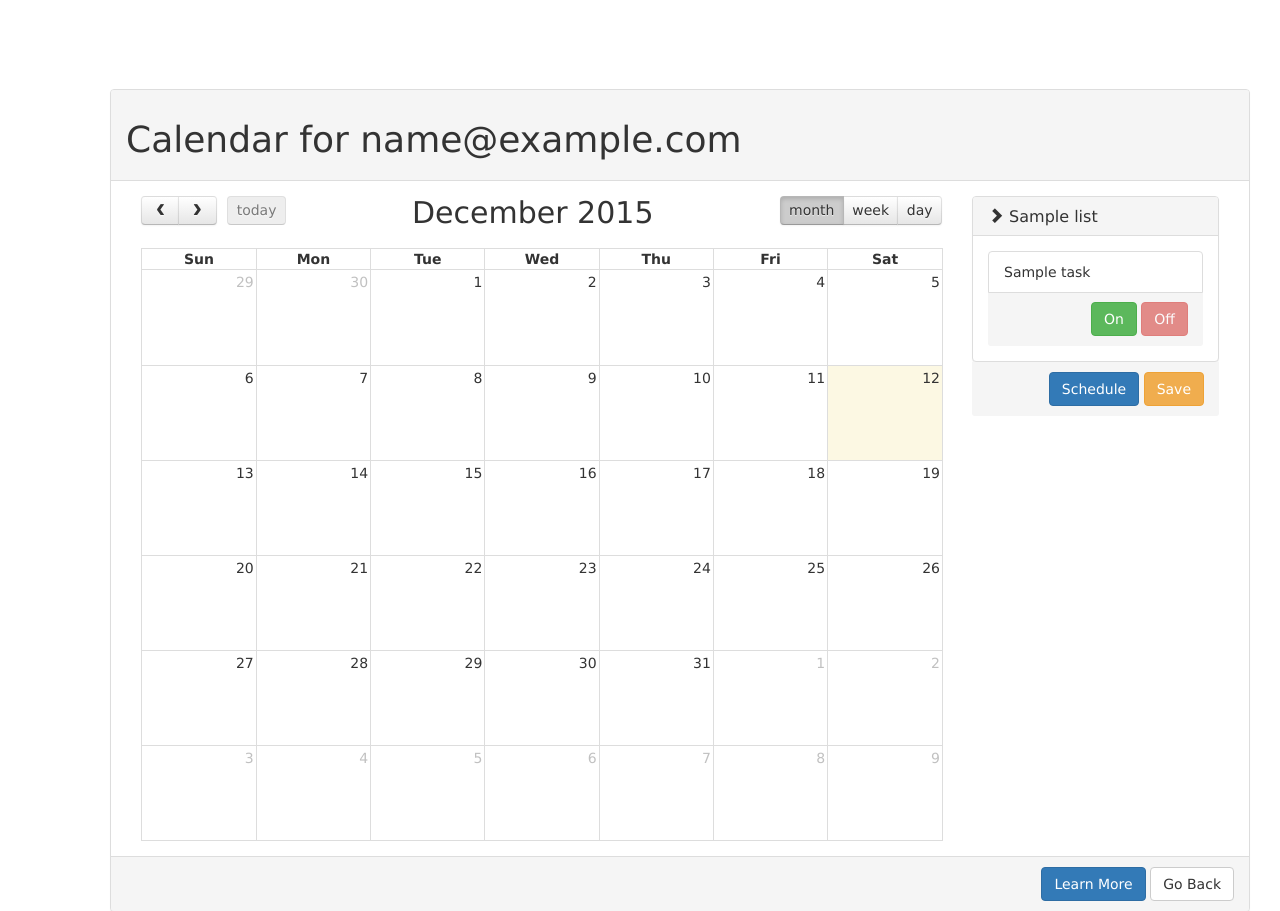
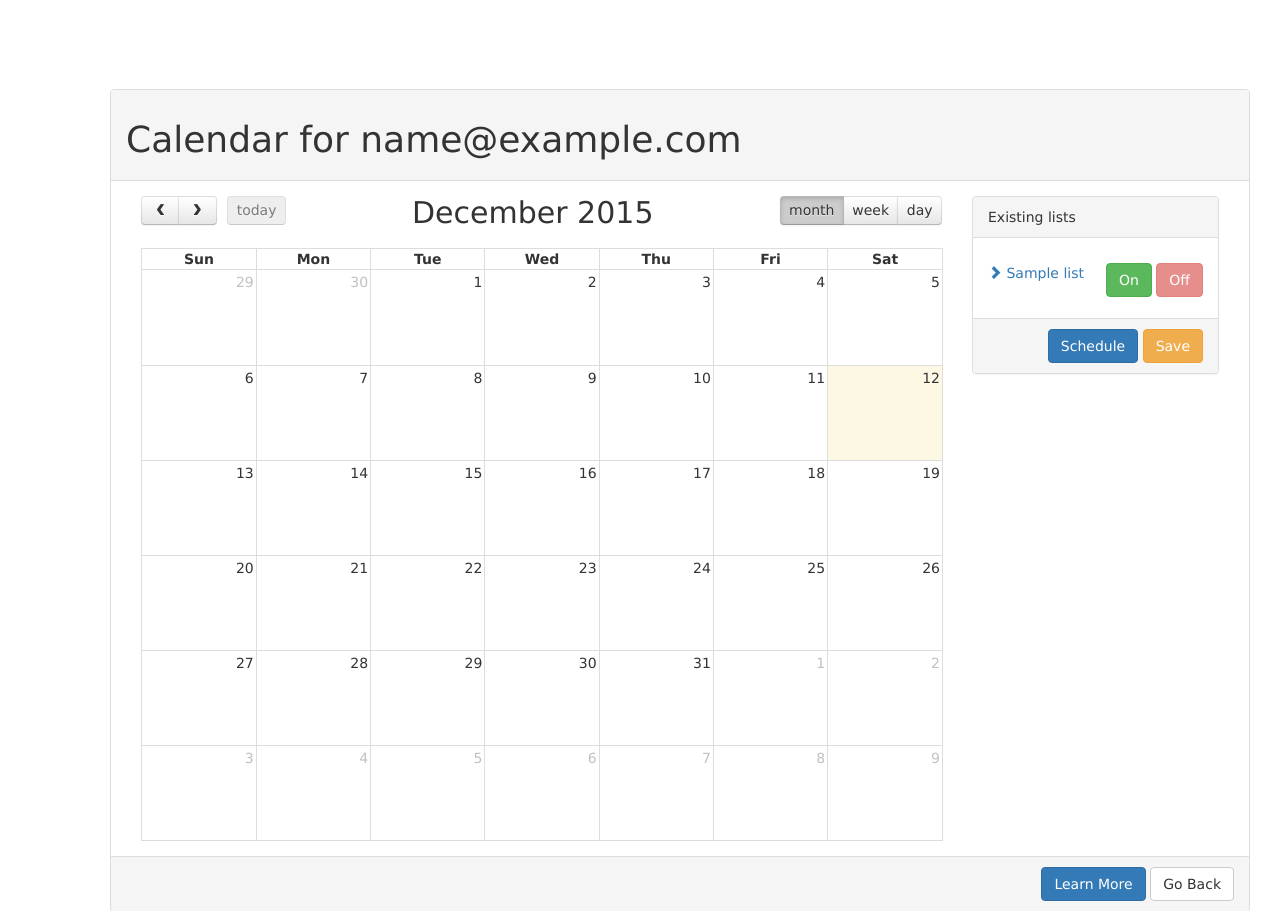
Before and after one commit to gges5110/ScheduleMyTasks, a Python web app: template templates/calendar.html in a window 1280 px wide. Shown: the part 51-962 px from the top of the page. Run offline with Jinja, Linux system fonts and the light colour scheme; the template is opened without the code that fills it: most values are stand-ins (such as "Sample title", 1, 10 or a date in 2020); lists and menus that the app fills with data are empty; some libraries are stand-ins or nearby versions.

Commit message:
accordion with button in header

```diff
--- a/templates/calendar.html
+++ b/templates/calendar.html
@@ -23,6 +23,10 @@ span.task_eft_modal {
     width: 100px;
 }
 
+span.accordion_header_span {
+    display: inline-block;
+    width: 100px;
+}
 
 ol.todo_list li {
     padding: .2em 1em;
@@ -31,6 +35,12 @@ ol.todo_list li {
 div.list_container {
     font-family: Arial, Helvetica, sans-serif;
     /*font-size: 20px;*/
+}
+
+.accordion-heading {
+    padding-top: 10px;
+    height: 50px;
+    position:relative;
 }
 
 #calendar {
@@ -50,32 +60,23 @@ div.list_container {
                 <div class="col-sm-9">
                     <div id='calendar'></div>
                 </div>
+
+
                 <div class="col-sm-3">
+                    <div class="panel panel-default">
+                        <div class="panel-heading">
+                            Existing lists
+                        </div>
 
-                    <div class="panel-group" id="accordion" role="tablist" aria-multiselectable="true">
+                        <div class="panel-body">
+                            <div class="accordion" id="accordion2">
                                 {% for list in lists %}
-
-                      <div class="panel panel-default">
-                        <div class="panel-heading" role="tab" id="heading{{ loop.index }}">
-                          <h4 class="panel-title">
-                            <a role="button" data-toggle="collapse" data-parent="#accordion" href="#collapse{{ loop.index }}" aria-expanded="true" aria-controls="collapse{{ loop.index }}">
-                              <span class="glyphicon glyphicon-chevron-right" aria-hidden="true"></span>
+                                <div class="accordion-group">
+                                    <div class="accordion-heading">
+                                        <a class="accordion-toggle accordion_header_span" data-toggle="collapse" data-parent="#accordion2" href="#collapse{{ loop.index }}">
+                                            <span class="glyphicon glyphicon-chevron-right " aria-hidden="true"></span>
                                             {{ list['name'] }}
                                         </a>
-                          </h4>
-                        </div>
-                        <div id="collapse{{ loop.index }}" class="panel-collapse collapse in" role="tabpanel" aria-labelledby="heading{{ loop.index }}">
-                          <div class="panel-body">
-                              {% for task in list['tasks'] %}
-                                 <li class="list-group-item">
-                                     <span class="task_name_span_modal">
-                                         {{ task.name }}
-                                     </span>
-
-                                 </li>
-                             {% endfor %}
-
-                             <div class="panel-footer clearfix">
                                         <div class="pull-right">
                                             {% if not list['on_calendar'] %}
                                             <button class="btn btn-success calendar_on" id="{{ list['key'] }}">On</button>
@@ -87,10 +88,22 @@ div.list_container {
                                         </div>
                                     </div>
 
+                                    <div id="collapse{{ loop.index }}" class="accordion-body collapse">
+                                        <div class="accordion-inner">
+                                            {% for task in list['tasks'] %}
+                                               <li class="list-group-item">
+                                                   <span class="task_name_span_modal">
+                                                       {{ task.name }}
+                                                   </span>
+                                               </li>
+                                           {% endfor %}
                                         </div>
                                     </div>
                                 </div>
                                 {% endfor %}
+                            </div>
+                        </div>
+
                         <div class="panel-footer clearfix">
                             <div class="pull-right">
                                 <button class="btn btn-primary" id="schedule_btn">Schedule</button>
@@ -99,6 +112,7 @@ div.list_container {
                         </div>
                 </div>
             </div>
+
         </div>
         <div class="panel-footer clearfix">
             <div class="pull-right">
@@ -107,26 +121,6 @@ div.list_container {
             </div>
         </div>
         <div class="push"></div>
-    </div>
-</div>
-
-<!-- Modal -->
-<div class="modal fade" id="myModal" role="dialog">
-    <div class="modal-dialog">
-      <!-- Modal content-->
-      <div class="modal-content">
-        <div class="modal-header">
-          <button type="button" class="close" data-dismiss="modal">&times;</button>
-          <h4 class="modal-title">Modal Header</h4>
-        </div>
-        <div class="modal-body">
-            <ul class="list-group modal_list">
-            </ul>
-        </div>
-        <div class="modal-footer">
-          <button type="button" class="btn btn-default modal_close" data-dismiss="modal">Close</button>
-        </div>
-      </div>
     </div>
 </div>
 
@@ -208,28 +202,6 @@ $(function() { // document ready
             }
         );
     });
-
-    // // TODO: On closing the modal dialog, push all tasks that have been checked.
-    // $(document).on('click', '.modal_close', function(e) {
-    //     $(".list-group-item .checkbox-inline input:checked").each(
-    //         function() {
-    //             var task_key = $(this).attr('id');
-    //             var index_in_array = $.inArray(task_key, tasks_to_schedule);
-    //             if(index_in_array == -1){
-    //                 tasks_to_schedule.push(task_key);
-    //             }
-    //         }
-    //     );
-    //     $(".list-group-item .checkbox-inline input:checkbox:not(:checked)").each(
-    //         function() {
-    //             var task_key = $(this).attr('id');
-    //             var index_in_array = $.inArray(task_key, tasks_to_schedule);
-    //             if( index_in_array!= -1){
-    //                 tasks_to_schedule.splice(index_in_array, 1);
-    //             }
-    //         }
-    //     )
-    // });
 
     $(document).on('click', '.calendar_off', function(e) {
         var list_key = $(this).attr('id');
@@ -359,7 +331,6 @@ $(function() { // document ready
             }
         ]
     });
-
 });
 </script>
 
```
Lines whose indentation alone changed are shown as unchanged.
